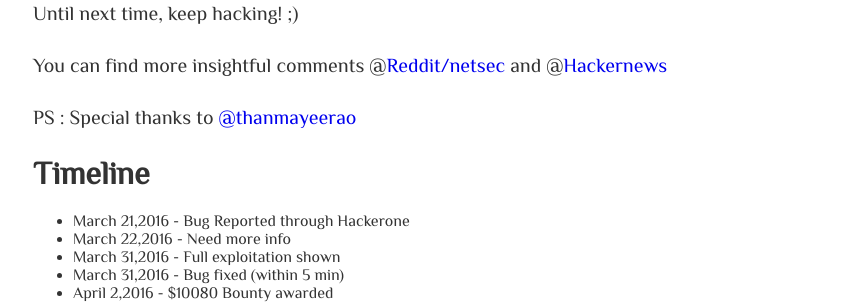
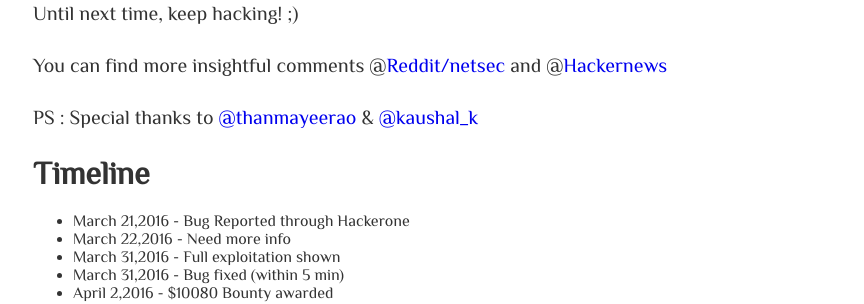
Before and after one commit to avicoder/avicoder.github.io, a Jekyll site: the page built from _posts/2016-21-07-Twitter-Vine-Source-code-dump.md, in a window 1280 px wide and 900 px high, scrolled down 3984 px. Shown: the part 341-645 px from the top of the window, without its empty margins (207-1071 px from the left). Built offline with Jekyll 4.4.1, drawn with Linux system fonts in a browser that asks for light colours; some web fonts are replaced; comment, search, counter and statistics services are not loaded.

Commit message:
adding kaushal

```diff
--- a/_posts/2016-21-07-Twitter-Vine-Source-code-dump.md
+++ b/_posts/2016-21-07-Twitter-Vine-Source-code-dump.md
@@ -65,7 +65,7 @@ Until next time, keep hacking! ;)
 
 You can find more insightful comments  @[Reddit/netsec](https://www.reddit.com/r/netsec/comments/4u3m8s/twitters_vine_source_code_disclosure_bug/) and @[Hackernews](https://news.ycombinator.com/item?id=12147831)
 
-PS : Special thanks to [@thanmayeerao](https://twitter.com/thanmayeerao)
+PS : Special thanks to [@thanmayeerao](https://twitter.com/thanmayeerao) & [@kaushal_k](https://twitter.com/kaushal_k)
 
 Timeline
 =====
```
